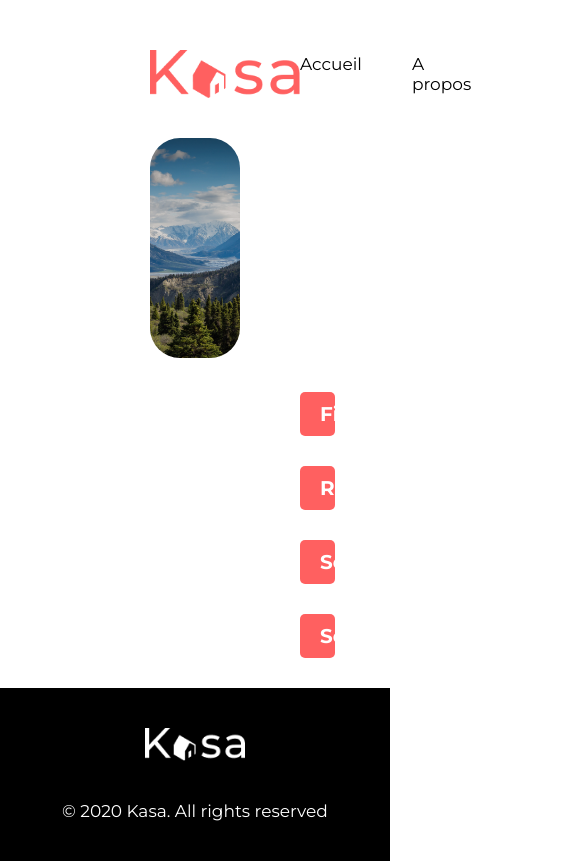
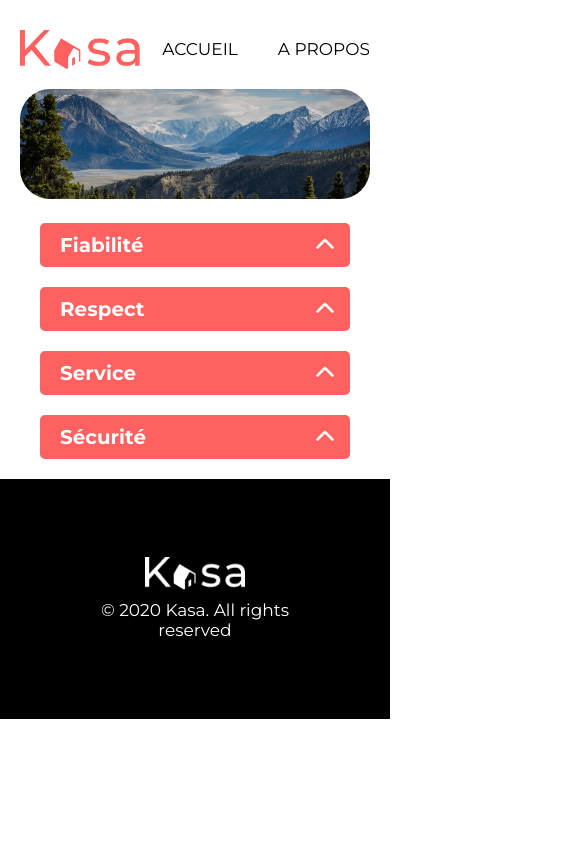
Before and after one commit to Chloe-cstr/kasa, a React (Vite) app: page /about in a window 390 px wide. Shown: the whole page, 585 px wide, since content can reach past the window. Built offline with nearby package versions, Linux system fonts and the light colour scheme; a web font is replaced by a local one.

Commit message:
adaptation des pages Home et About pour les écrans mobiles

```diff
--- a/src/components/Banner/Banner.scss
+++ b/src/components/Banner/Banner.scss
@@ -3,12 +3,18 @@
 .banner{
     padding: 0 150px;
     position: relative;
+    @media (max-width: 768px){
+        padding: 0 20px;
+    }
     &__home{
         width: 100%;
         height: 220px;
         object-fit: cover;
         border-radius: 30px;
         filter: brightness(35%);
+        @media (max-width: 768px){
+            height: 110px;
+        }
     }
     &__about{
         width: 100%;
@@ -16,6 +22,9 @@
         object-fit: cover;
         border-radius: 30px;
         filter: brightness(85%);
+        @media (max-width: 768px){
+            height: 110px;
+        }
     }
     &__title{
         position: absolute;
@@ -24,8 +33,17 @@
         transform: translate(-50%, -50%); /* Centre le contenu */
         text-align: center;
         color: white;
+        @media (max-width: 768px){
+            left: 30px;
+            transform: translateY(-50%);
+            text-align: left;
+            padding: 10px;
+        }
         &__textContent{
             font-size: variables.$size-title;
+            @media (max-width: 768px){
+                font-size: 22px;
+            }
         }
     }
 }
--- a/src/components/Card/card.scss
+++ b/src/components/Card/card.scss
@@ -6,6 +6,13 @@
     gap: 50px;
     background-color: #F6F6F6;
     border-radius: 30px;
+    @media (max-width: 768px){
+        background-color: white;
+        margin: 0;
+        padding: 20px;
+        justify-content: center;
+        gap: 20px;
+    }
     .card{
         position: relative;
         &__image{
@@ -13,6 +20,9 @@
             height: 300px;
             object-fit: cover;
             border-radius: 10px;
+            @media (max-width: 768px){
+                height: 250px;
+            }
         }
         &__title{
             position: absolute;
--- a/src/components/Collapse/collapse.scss
+++ b/src/components/Collapse/collapse.scss
@@ -5,6 +5,10 @@
     padding-left: 300px;
     margin-top: 30px;
     margin-bottom: 30px;
+    @media (max-width: 768px){
+        padding: 0 20px;
+        margin: 20px;
+    }
     &__titleContent{
         display: flex;
         justify-content: space-between;
--- a/src/components/Footer/Footer.jsx
+++ b/src/components/Footer/Footer.jsx
@@ -5,7 +5,7 @@ const Footer = () => {
     return(
         <footer className='footer'>
             <img src={Logo} alt="Logo Kasa" className='footer__logo'/>
-            <p>© 2020 Kasa. All rights reserved</p>
+            <p className='footer__text'>© 2020 Kasa. All rights reserved</p>
         </footer>
     );
 };
--- a/src/components/Footer/Footer.scss
+++ b/src/components/Footer/Footer.scss
@@ -7,8 +7,16 @@
     flex-direction: column;
     gap: 40px;
     padding: 40px 0;
+    @media (max-width: 768px){
+        height: 240px;
+        gap: 10px;
+    }
     &__logo{
         width: 100px;
         height: auto;
     }
+    &__text{
+        padding: 0 100px;
+        text-align: center;
+    }
 }
--- a/src/components/Header/Header.jsx
+++ b/src/components/Header/Header.jsx
@@ -9,10 +9,10 @@ const Header = () => {
             <nav className='header__nav'>
                 <ul className='header__nav__list'>
                     <li className='header__nav__item'>
-                        <Link to ="/">Accueil</Link>
+                        <Link to ="/" className='header__nav__item__maj'>Accueil</Link>
                     </li>
                     <li>
-                        <Link to ="/about">A propos</Link>
+                        <Link to ="/about" className='header__nav__item__maj'>A propos</Link>
                     </li>
                 </ul>
             </nav>
--- a/src/components/Header/Header.scss
+++ b/src/components/Header/Header.scss
@@ -3,9 +3,16 @@
     align-items: center;
     justify-content: space-between;
     padding: 40px 150px;
+    @media (max-width: 768px) {
+        padding: 20px;
+    }
     &__logo{
         width: 150px;
         height: auto;
+        @media (max-width: 768px){
+            width: 120px;
+            height: auto;
+        }
     }
     &__nav{
         &__list{
@@ -13,6 +20,14 @@
         }
         &__item{
             padding-right: 50px;
+            @media (max-width: 768px){
+                padding-right: 40px;
+            }
+            &__maj{
+                @media (max-width: 768px){
+                    text-transform: uppercase;
+                }
+            }
         }
     }
 }
```
